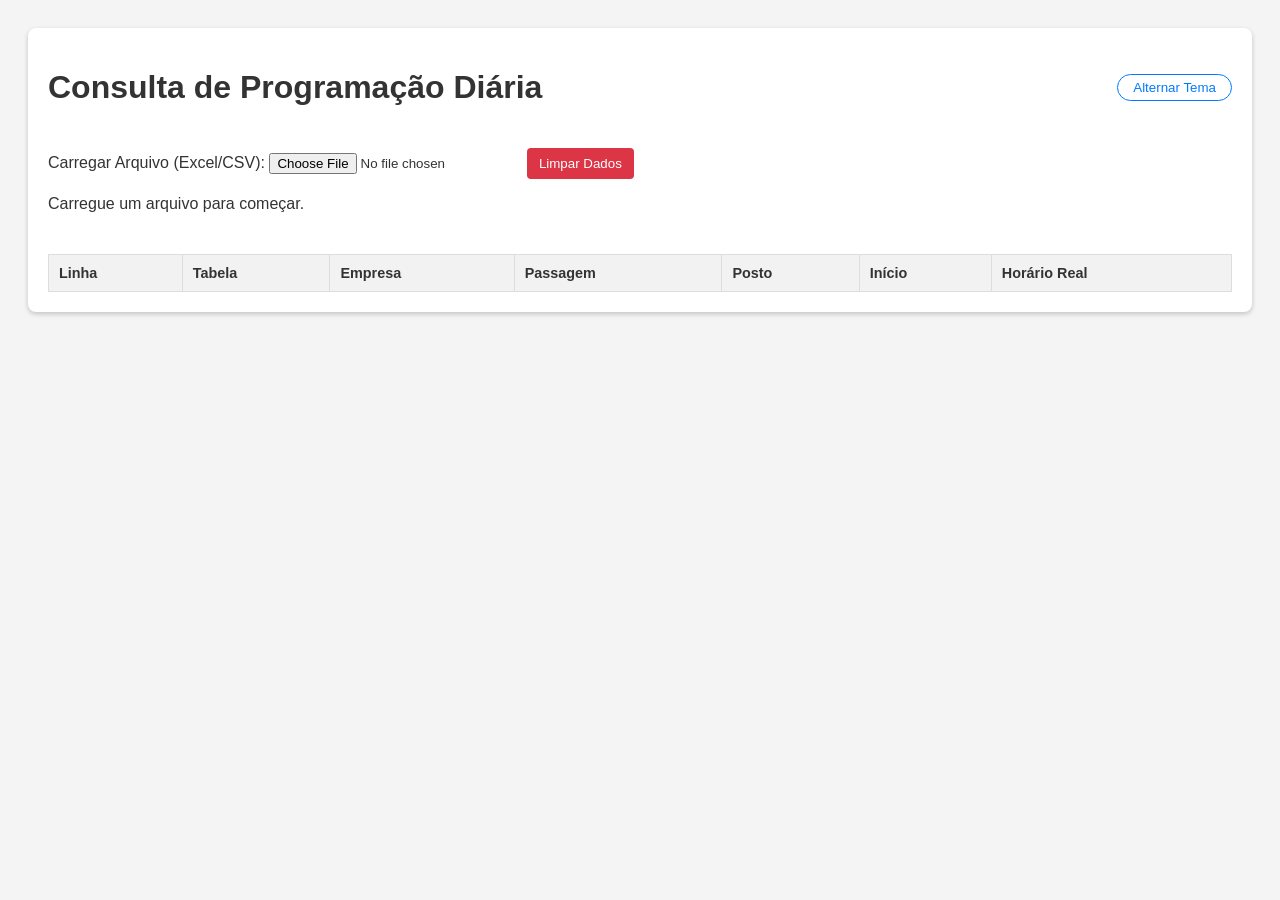
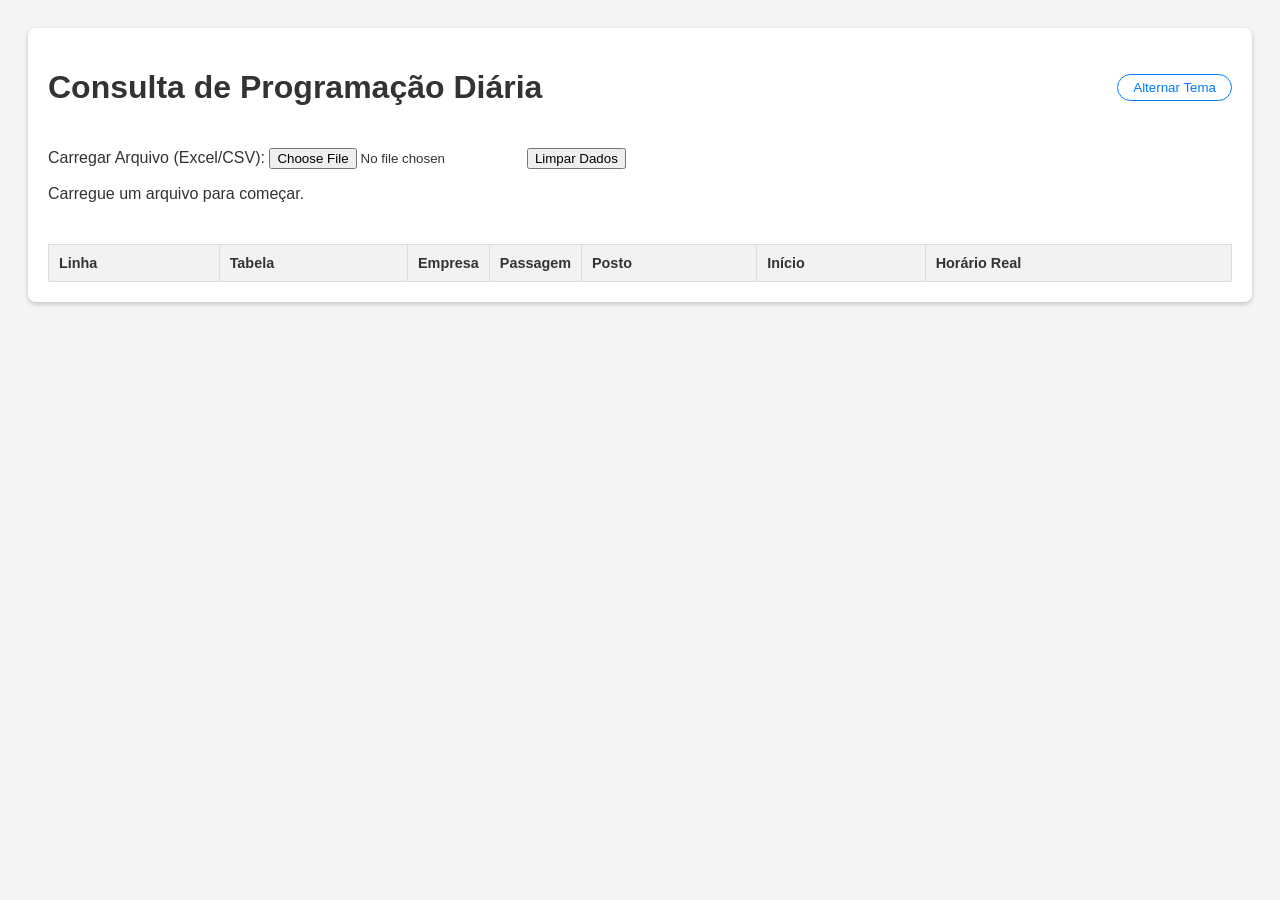

Enhance button styles and input focus effects

--- a/style.css
+++ b/style.css
@@ -14,6 +14,13 @@ body { font-family: sans-serif; background: var(--bg-color); color: var(--text-c
 .controls { display: flex; flex-direction: column; gap: 15px; }
 .filter-group { display: flex; flex-wrap: wrap; gap: 10px; align-items: center; padding: 10px; border-bottom: 1px solid var(--border-color); }
 
+/* Estilos de Botões */
+.btn { padding: 8px 12px; border: none; border-radius: 4px; cursor: pointer; font-size: 0.9em; font-weight: bold; }
+.primary-btn { background: var(--primary-color); color: #fff; }
+.secondary-btn { background: #6c757d; color: #fff; }
+.danger-btn { background: var(--danger-color); color: #fff; }
+.btn:disabled { opacity: 0.6; cursor: not-allowed; }
+
 .short-input { width: 80px; padding: 6px; border: 1px solid var(--border-color); border-radius: 4px; background: var(--input-bg); color: var(--text-color); }
 .select-with-button { display: flex; gap: 5px; align-items: center; }
 select { min-width: 120px; height: 35px; background: var(--input-bg); color: var(--text-color); border: 1px solid var(--border-color); }
@@ -28,11 +35,25 @@ table { width: 100%; border-collapse: collapse; margin-top: 15px; }
 th, td { border: 1px solid var(--border-color); padding: 10px; text-align: left; font-size: 0.9em; }
 th { background: var(--table-header-bg); }
 
-.input-group { display: flex; gap: 5px; }
-.input-group input { width: 65px; padding: 4px; background: var(--input-bg); color: var(--text-color); border: 1px solid var(--border-color); border-radius: 4px; }
-.input-group input[type="time"] { width: 90px; }
-/* Estilo para destacar o input em foco */
-.input-group input:focus { border-color: var(--primary-color); outline: none; box-shadow: 0 0 3px var(--primary-color); }
+/* Estilo geral para os inputs internos da tabela */
+.table-input {
+    padding: 4px;
+    background: var(--input-bg);
+    color: var(--text-color);
+    border: 1px solid var(--border-color);
+    border-radius: 4px;
+    box-sizing: border-box;
+}
+.table-input:focus {
+    border-color: var(--primary-color);
+    outline: none;
+    box-shadow: 0 0 3px var(--primary-color);
+}
+
+/* Larguras específicas para cada tipo de input na tabela */
+.v-input { width: 65px; }
+.t-input { width: 90px; }
+.obs-input { width: 100%; min-width: 140px; }
 
 .lost-entry { font-weight: bold; margin-left: 5px; font-size: 0.8em; }
 .lost-atraso { color: #ff4d4d; }
@@ -42,4 +63,11 @@ th { background: var(--table-header-bg); }
 .passed-time-dot.visible { display: inline-block; }
 
 #theme-toggle { cursor: pointer; padding: 5px 15px; border-radius: 20px; border: 1px solid var(--primary-color); background: none; color: var(--primary-color); }
-#clear-data-button { background: var(--danger-color); color: #fff; border: none; padding: 8px 12px; border-radius: 4px; cursor: pointer; }
+
+/* Mantém Empresa e Passagem ajustadas ao tamanho do texto */
+th:nth-child(3), td:nth-child(3),
+th:nth-child(4), td:nth-child(4) {
+    width: 1%;
+    white-space: nowrap;
+    text-align: center;
+}
